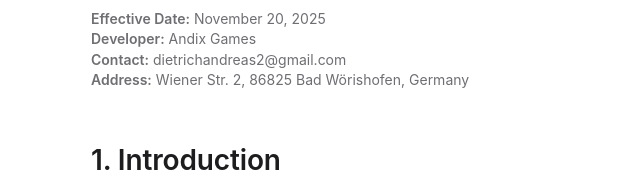
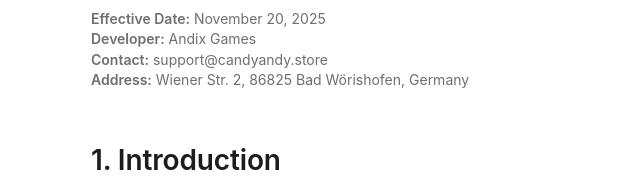
Before and after one commit to AndyDietrich/CandyAndyStore, a plain HTML site: page privacy.html in a window 1280 px wide. Shown: the part 200-379 px from the top of the page, 206-846 px from the left. Drawn offline with Linux system fonts and the light colour scheme.

Commit message:
Change contact email in privacy.html
Updated contact email in the privacy policy.

```diff
--- a/privacy.html
+++ b/privacy.html
@@ -183,7 +183,7 @@
         <p class="last-updated">
             <strong>Effective Date:</strong> November 20, 2025<br>
             <strong>Developer:</strong> Andix Games<br>
-            <strong>Contact:</strong> dietrichandreas2@gmail.com<br>
+            <strong>Contact:</strong> support@candyandy.store<br>
             <strong>Address:</strong> Wiener Str. 2, 86825 Bad Wörishofen, Germany
         </p>
 
@@ -283,7 +283,7 @@
             <li>Data portability (where applicable)</li>
         </ul>
         <p>
-            To make such a request, contact us at <strong>dietrichandreas2@gmail.com</strong>. We will forward your inquiry to the appropriate service provider(s).
+            To make such a request, contact us at <strong>support@candyandy.store</strong>. We will forward your inquiry to the appropriate service provider(s).
         </p>
 
         <h2>10. Security</h2>
@@ -301,7 +301,7 @@
             If you have any questions, concerns, or data requests, please contact:
         </p>
         <p>
-            <strong>dietrichandreas2@gmail.com</strong><br>
+            <strong>support@candyandy.store</strong><br>
             <strong>Andix Games, Wiener Str. 2, 86825 Bad Wörishofen, Germany</strong>
         </p>
     </div>
```
